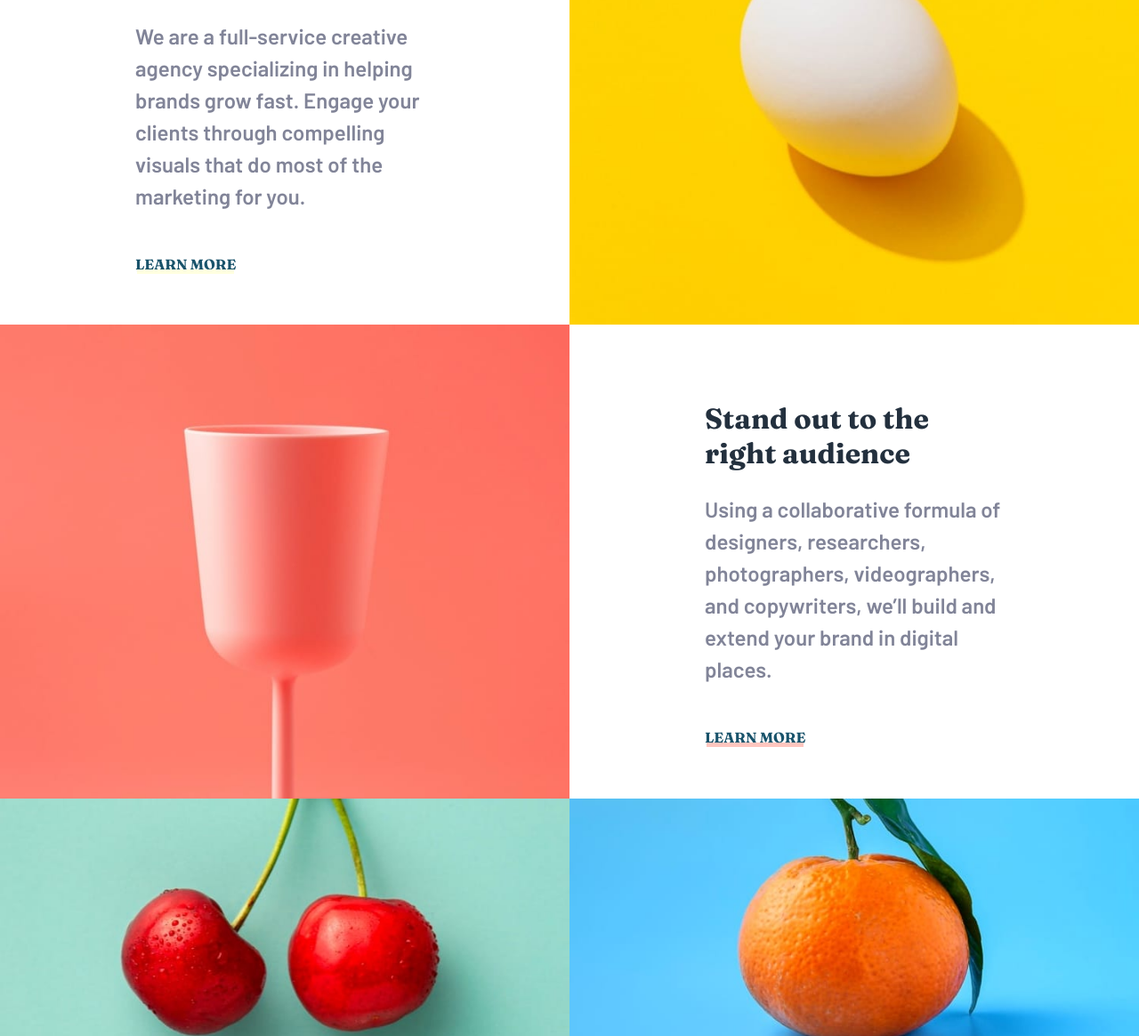
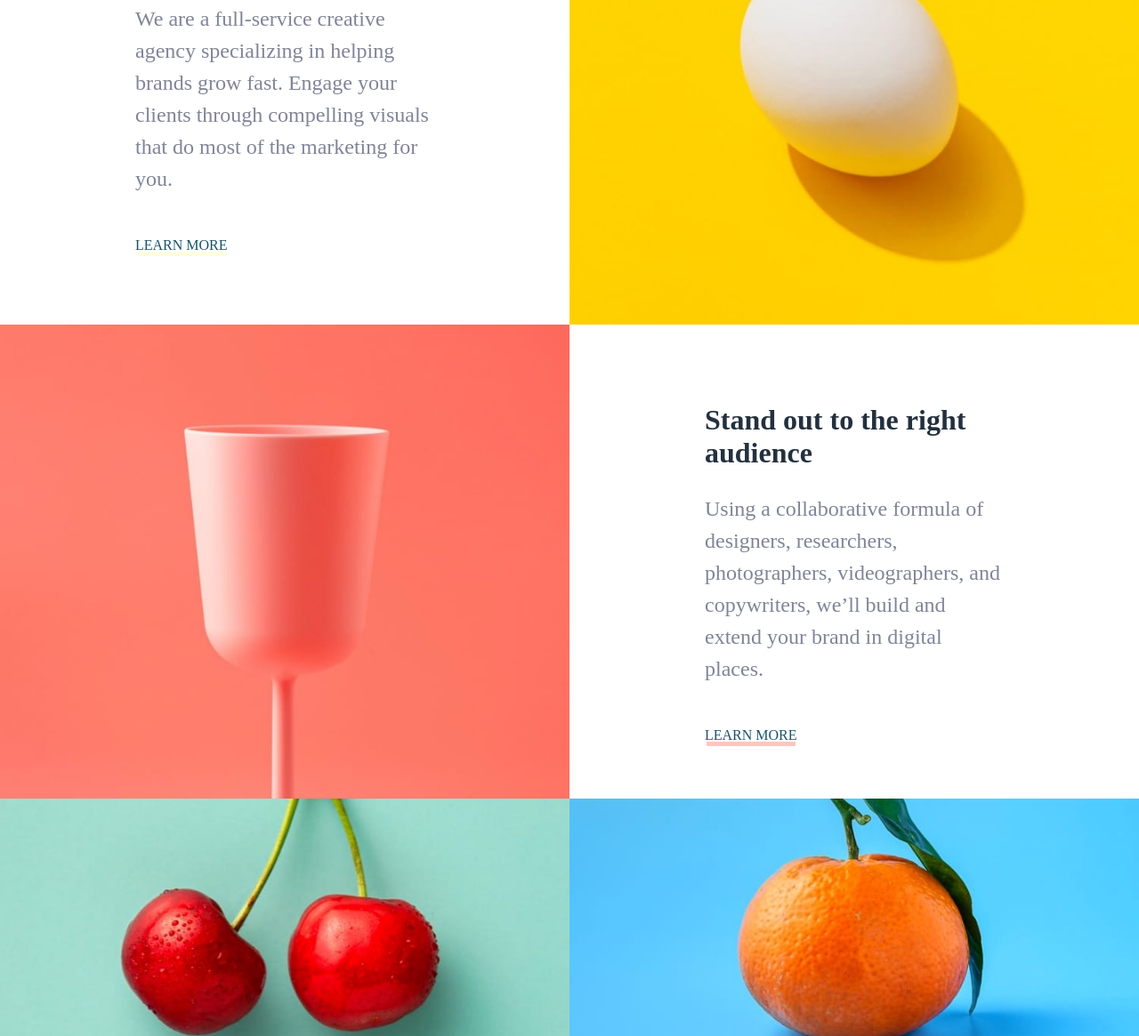
Before and after one commit to sunnyandkate/sunnyside, a website: page index.html in a window 1280 px wide. Shown: the part 823-1988 px from the top of the page at 89% size. Drawn offline with Linux system fonts and the light colour scheme.

Commit message:
Update index.html

```diff
--- a/index.html
+++ b/index.html
@@ -5,9 +5,6 @@
   <meta name="viewport" content="width=device-width, initial-scale=1.0"> <!-- displays site properly based on user's device -->
 
   <link rel="icon" type="image/png" sizes="32x32" href="./images/favicon-32x32.png">
-  <link rel="preconnect" href="https://fonts.googleapis.com">
-  <link rel="preconnect" href="https://fonts.gstatic.com" crossorigin>
-  <link href="https://fonts.googleapis.com/css2?family=Barlow:wght@600&family=Fraunces:wght@700;900&display=swap" rel="stylesheet">
   <link rel="stylesheet" href="app/scss/style.css" type="text/css">
   <title>Frontend Mentor | Sunnyside agency landing page</title>
 
```
